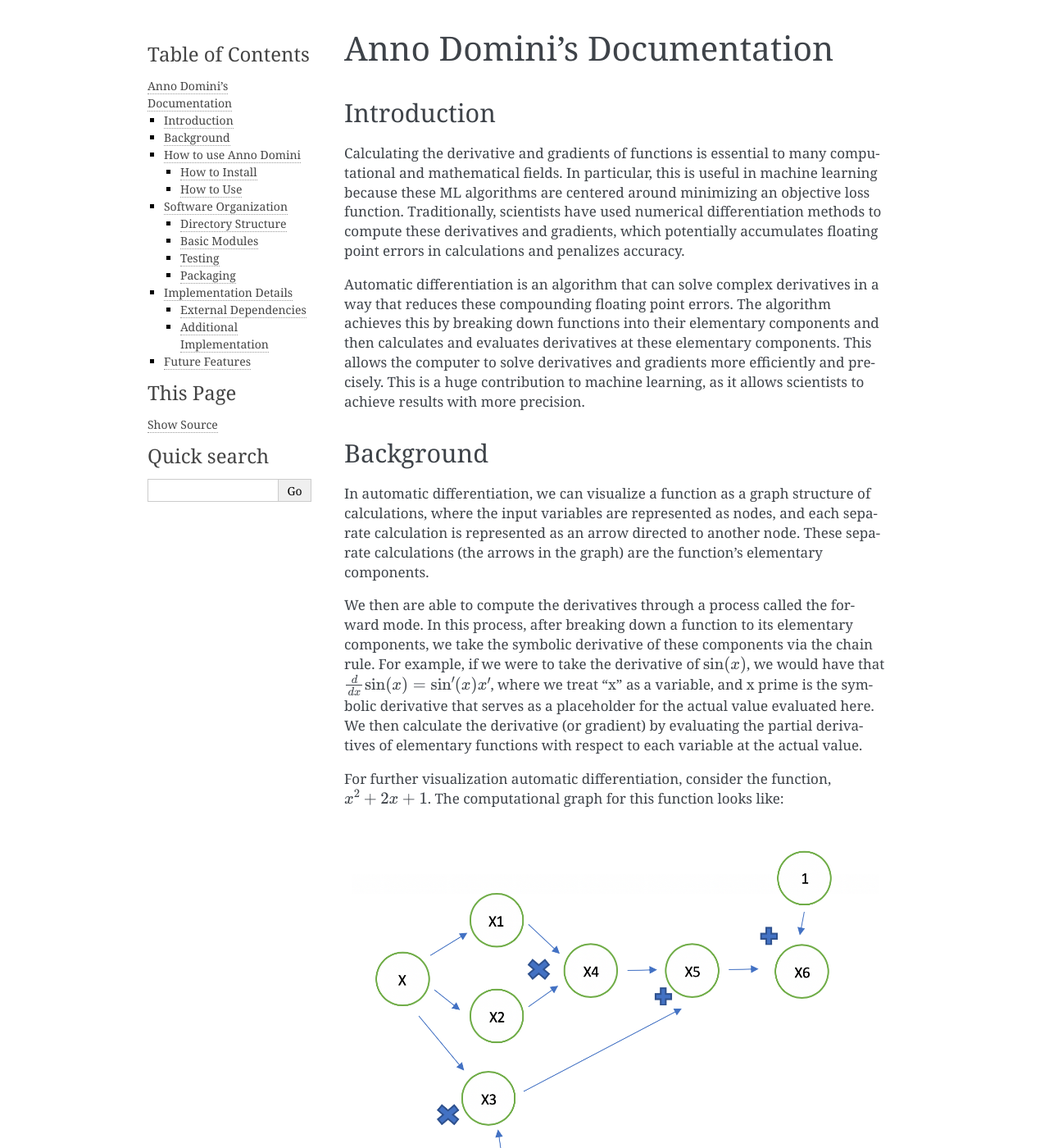
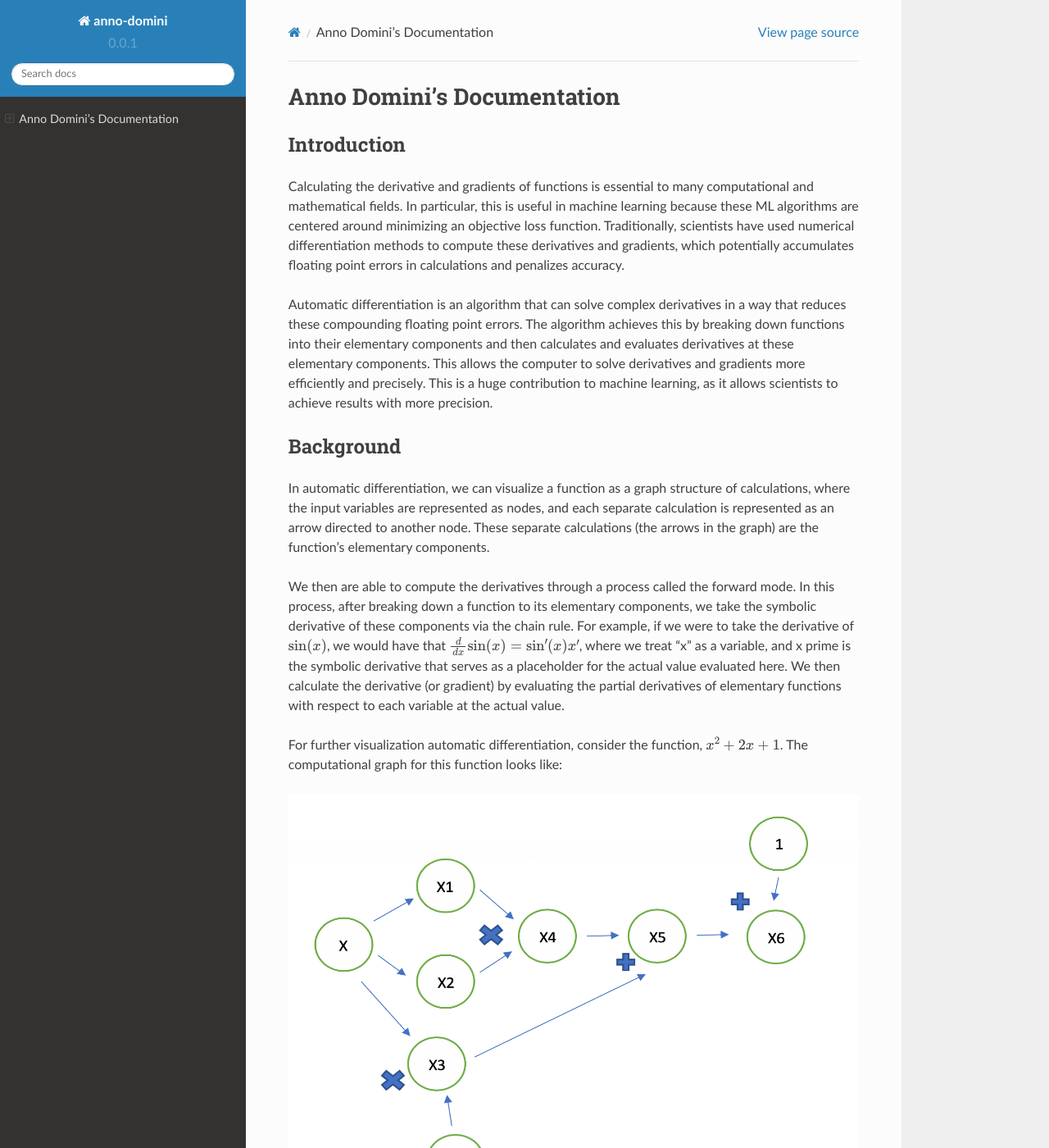
Before and after one commit to anno-domini-207/auto-diff, a Sphinx documentation site: the page built from docs/source/index.rst, in a window 1280 px wide and 1400 px high. Shown: the whole window at 82% size. Built offline with Sphinx 7.4.7 and the Read the Docs theme 2.0.0, drawn with Linux system fonts in a browser that asks for light colours; part of the change alters nothing that is shown; some of the changed text lies outside the part shown.

Commit message:
update sphinx

```diff
--- a/docs/source/conf.py
+++ b/docs/source/conf.py
@@ -20,6 +20,7 @@
 # import os
 # import sys
 # sys.path.insert(0, os.path.abspath('.'))
+import sphinx_rtd_theme
 
 
 # -- General configuration ------------------------------------------------
@@ -47,8 +48,8 @@ master_doc = 'index'
 
 # General information about the project.
 project = 'anno-domini'
-copyright = '2019, simon,kaela,yoon,david'
-author = 'simon,kaela,yoon,david'
+copyright = '2019, Simon,Kaela,Yoon,Qiuyang'
+author = 'Simon,Kaela,Yoon,Qiuyang'
 
 # The version info for the project you're documenting, acts as replacement for
 # |version| and |release|, also used in various other places throughout the
@@ -83,7 +84,7 @@ todo_include_todos = False
 # The theme to use for HTML and HTML Help pages.  See the documentation for
 # a list of builtin themes.
 #
-html_theme = 'alabaster'
+html_theme = 'sphinx_rtd_theme'
 
 # Theme options are theme-specific and customize the look and feel of a theme
 # further.  For a list of options available for each theme, see the
```
